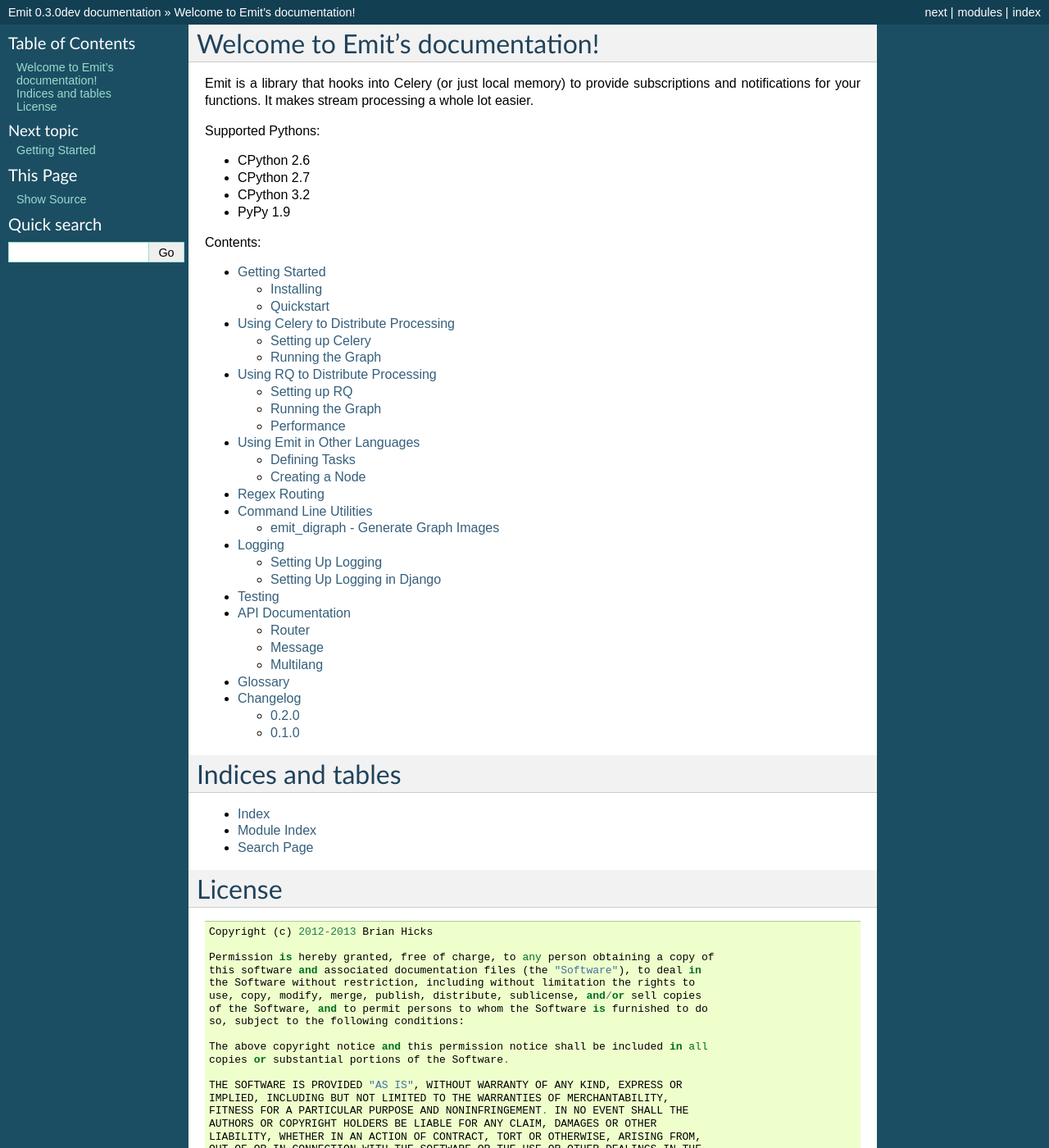
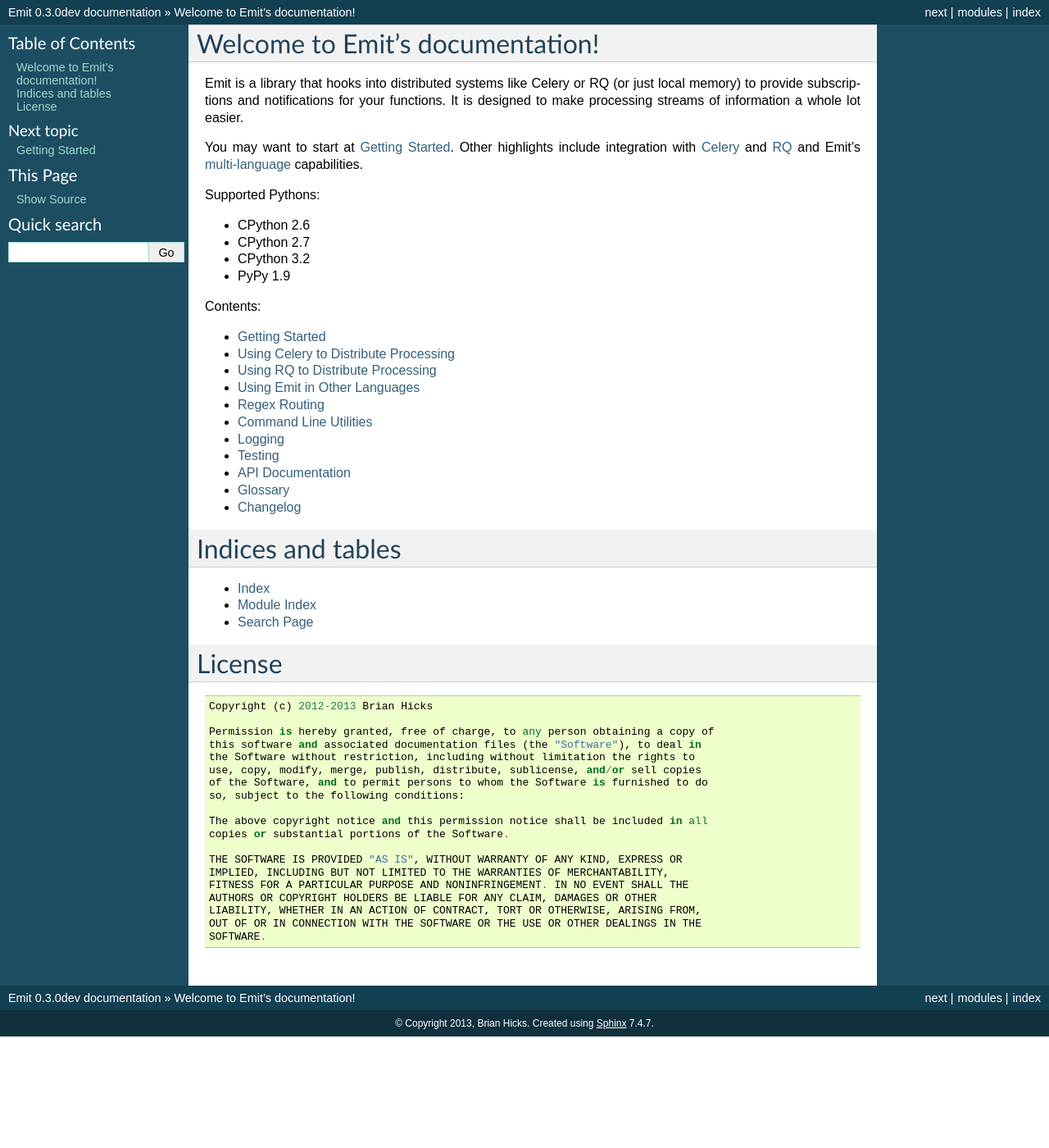
Before and after one commit to BrianHicks/emit, a Sphinx documentation site: the page built from docs/index.rst, in a window 1280 px wide and 1400 px high. Shown: the whole window at 82% size. Built offline with Sphinx 7.4.7, drawn with Linux system fonts in a browser that asks for light colours.

Commit message:
improve introduction

```diff
--- a/docs/index.rst
+++ b/docs/index.rst
@@ -1,14 +1,14 @@
-.. Emit documentation master file, created by
-   sphinx-quickstart on Thu Jan  3 19:10:48 2013.
-   You can adapt this file completely to your liking, but it should at least
-   contain the root `toctree` directive.
-
 Welcome to Emit's documentation!
 ================================
 
-Emit is a library that hooks into Celery (or just local memory) to provide
-subscriptions and notifications for your functions. It makes stream processing a
-whole lot easier.
+Emit is a library that hooks into distributed systems like Celery or RQ (or
+just local memory) to provide subscriptions and notifications for your
+functions. It is designed to make processing streams of information a whole lot
+easier.
+
+You may want to start at :doc:`getting-started`. Other highlights include
+integration with :doc:`Celery <celery>` and :doc:`RQ <rq>` and Emit's
+:doc:`multi-language <multilang>` capabilities.
 
 Supported Pythons:
 
@@ -20,7 +20,7 @@
 Contents:
 
 .. toctree::
-   :maxdepth: 2
+   :maxdepth: 1
 
    getting-started
    celery
```
